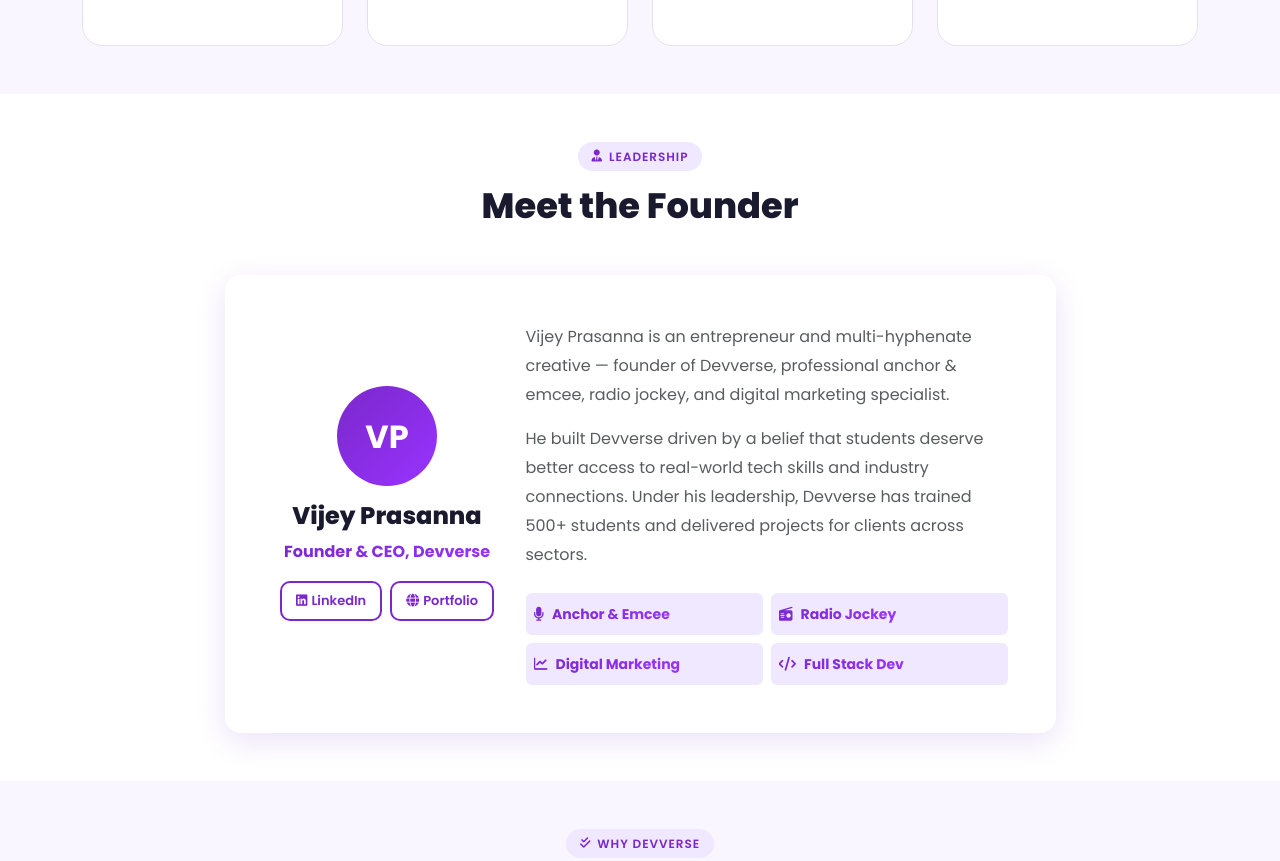
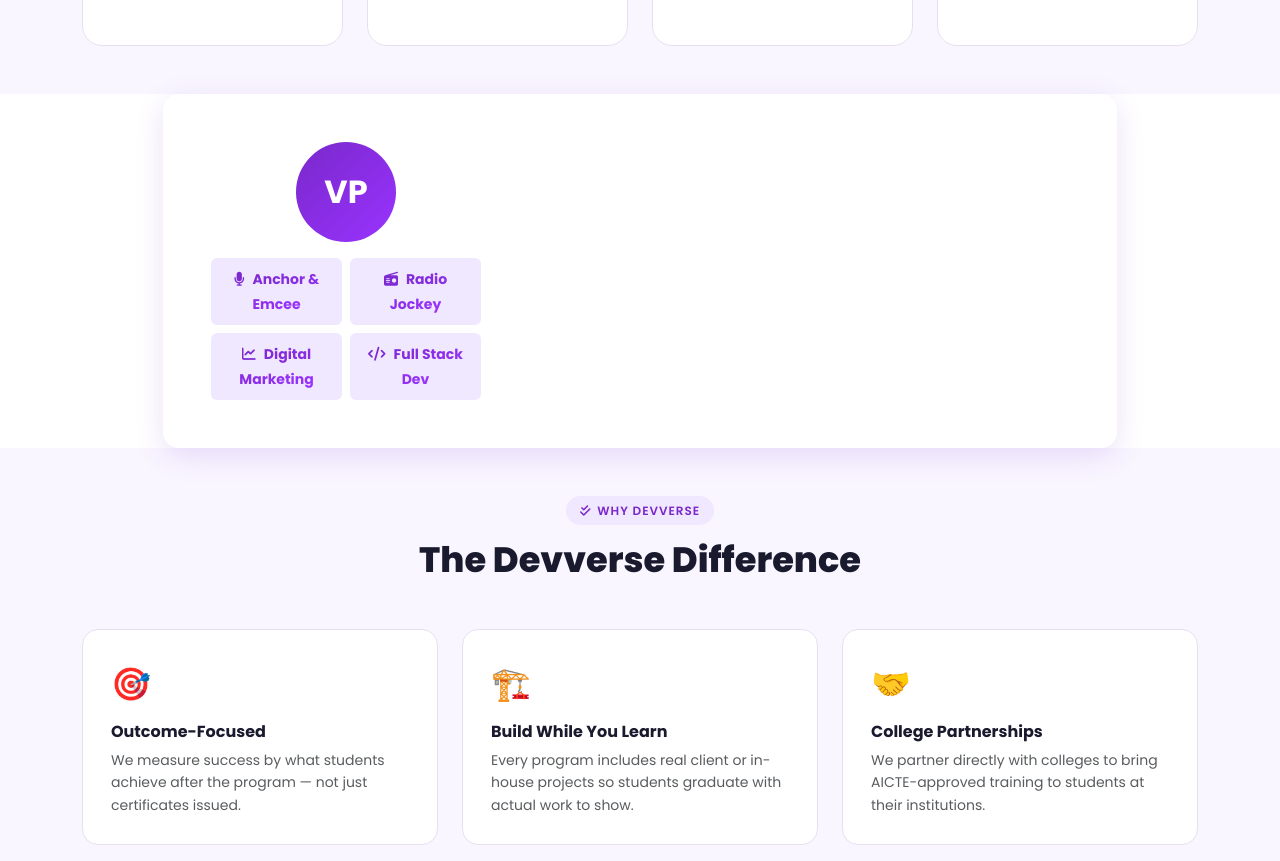
Before and after one commit to thamil-sys-lab/devt, a plain HTML site: page about.html in a window 1280 px wide. Shown: the part 1585-2446 px from the top of the page. Drawn offline with nearby package versions, Linux system fonts and the light colour scheme; a script that the page names is missing.

Commit message:
Update about.html

```diff
--- a/about.html
+++ b/about.html
@@ -97,33 +97,16 @@
 </section>
 
 <!-- Founder — no phone, no Instagram -->
-<section class="py-5">
-  <div class="container">
-    <div class="text-center mb-5">
-      <div class="section-label"><i class="fas fa-user-tie"></i> Leadership</div>
-      <h2 class="section-title">Meet the Founder</h2>
+
     </div>
     <div class="row justify-content-center">
       <div class="col-lg-9">
         <div class="p-5 rounded-4 bg-white" style="box-shadow:var(--shadow-md)">
           <div class="row align-items-center g-4">
             <div class="col-md-4 text-center">
-              <div style="width:100px;height:100px;border-radius:50%;background:var(--grad);display:flex;align-items:center;justify-content:center;font-family:Poppins,sans-serif;font-weight:700;font-size:32px;color:white;margin:0 auto 16px">VP</div>
-              <h4 style="font-weight:800">Vijey Prasanna</h4>
-              <p class="text-gradient fw-700 mb-3" style="font-weight:700">Founder &amp; CEO, Devverse</p>
-              <!-- LinkedIn + Portfolio only — no Instagram, no phone -->
-              <div class="d-flex gap-2 justify-content-center">
-                <a href="https://www.linkedin.com/in/vijey-prasanna-618b62305/" target="_blank" class="btn-outline-purple" style="padding:8px 14px;font-size:13px;text-decoration:none">
-                  <i class="fab fa-linkedin me-1"></i>LinkedIn
-                </a>
-                <a href="https://vijeypf.netlify.app" target="_blank" class="btn-outline-purple" style="padding:8px 14px;font-size:13px;text-decoration:none">
-                  <i class="fas fa-globe me-1"></i>Portfolio
-                </a>
-              </div>
-            </div>
+              <div style="width:100px;height:100px;border-radius:50%;background:var(--grad);display:flex;align-items:center;justify-content:center;font-family:Poppins,sans-serif;font-weight:700;font-size:32px;color:white;margin:0 auto 16px">VP</div
             <div class="col-md-8">
-              <p class="text-muted mb-3" style="line-height:1.8">Vijey Prasanna is an entrepreneur and multi-hyphenate creative — founder of Devverse, professional anchor &amp; emcee, radio jockey, and digital marketing specialist.</p>
-              <p class="text-muted mb-4" style="line-height:1.8">He built Devverse driven by a belief that students deserve better access to real-world tech skills and industry connections. Under his leadership, Devverse has trained 500+ students and delivered projects for clients across sectors.</p>
+
               <div class="row g-2">
                 <div class="col-6"><div class="p-2 rounded-2" style="background:var(--purple-light)"><small class="fw-700 text-gradient" style="font-weight:700"><i class="fas fa-microphone me-2"></i>Anchor &amp; Emcee</small></div></div>
                 <div class="col-6"><div class="p-2 rounded-2" style="background:var(--purple-light)"><small class="fw-700 text-gradient" style="font-weight:700"><i class="fas fa-radio me-2"></i>Radio Jockey</small></div></div>
```
